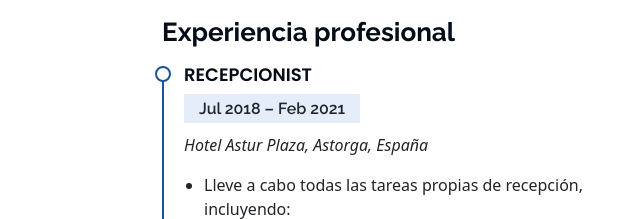
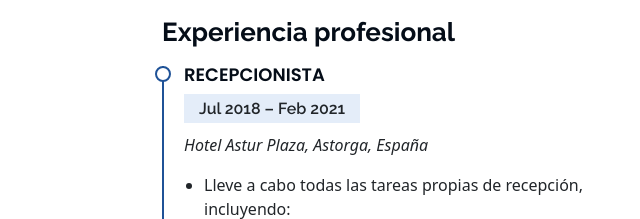
Before and after one commit to David-MFRA/david-mfra.github.io, a plain HTML site: page index.html in a window 1280 px wide. Shown: the part 802-1021 px from the top of the page, 640-1280 px from the left. Drawn offline with nearby package versions, Linux system fonts and the light colour scheme.

Commit message:
Actualizado 22

```diff
--- a/index.html
+++ b/index.html
@@ -135,7 +135,7 @@
           <div class="col-lg-6" data-aos="fade-up" data-aos-delay="100">
             <h3 class="resume-title">Experiencia profesional</h3>
             <div class="resume-item">
-              <h4>Recepcionist</h4>
+              <h4>Recepcionista</h4>
               <h5>Jul 2018 – Feb 2021</h5>
               <p><em>Hotel Astur Plaza, Astorga, España</em></p>
               <ul>
```
